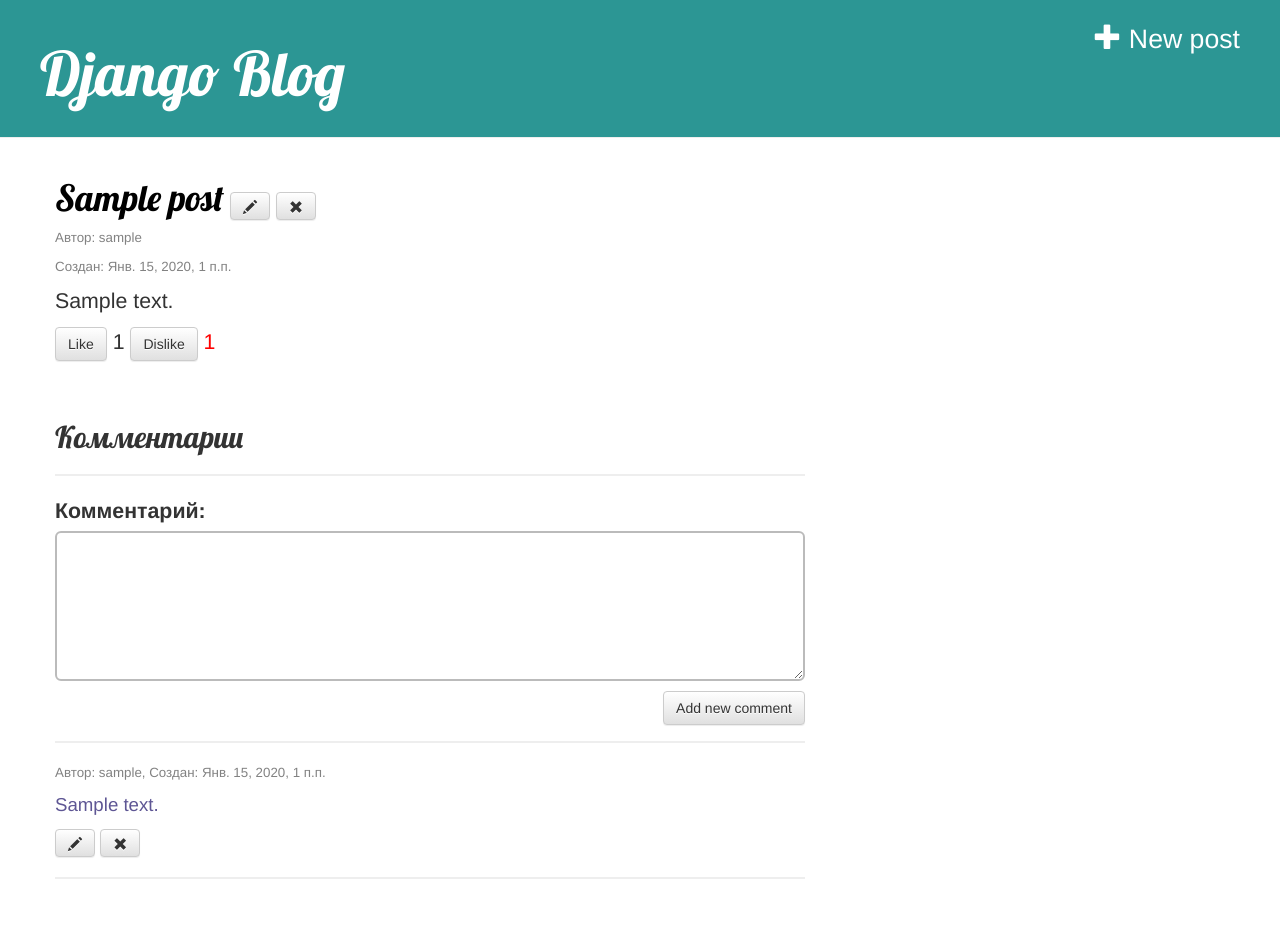
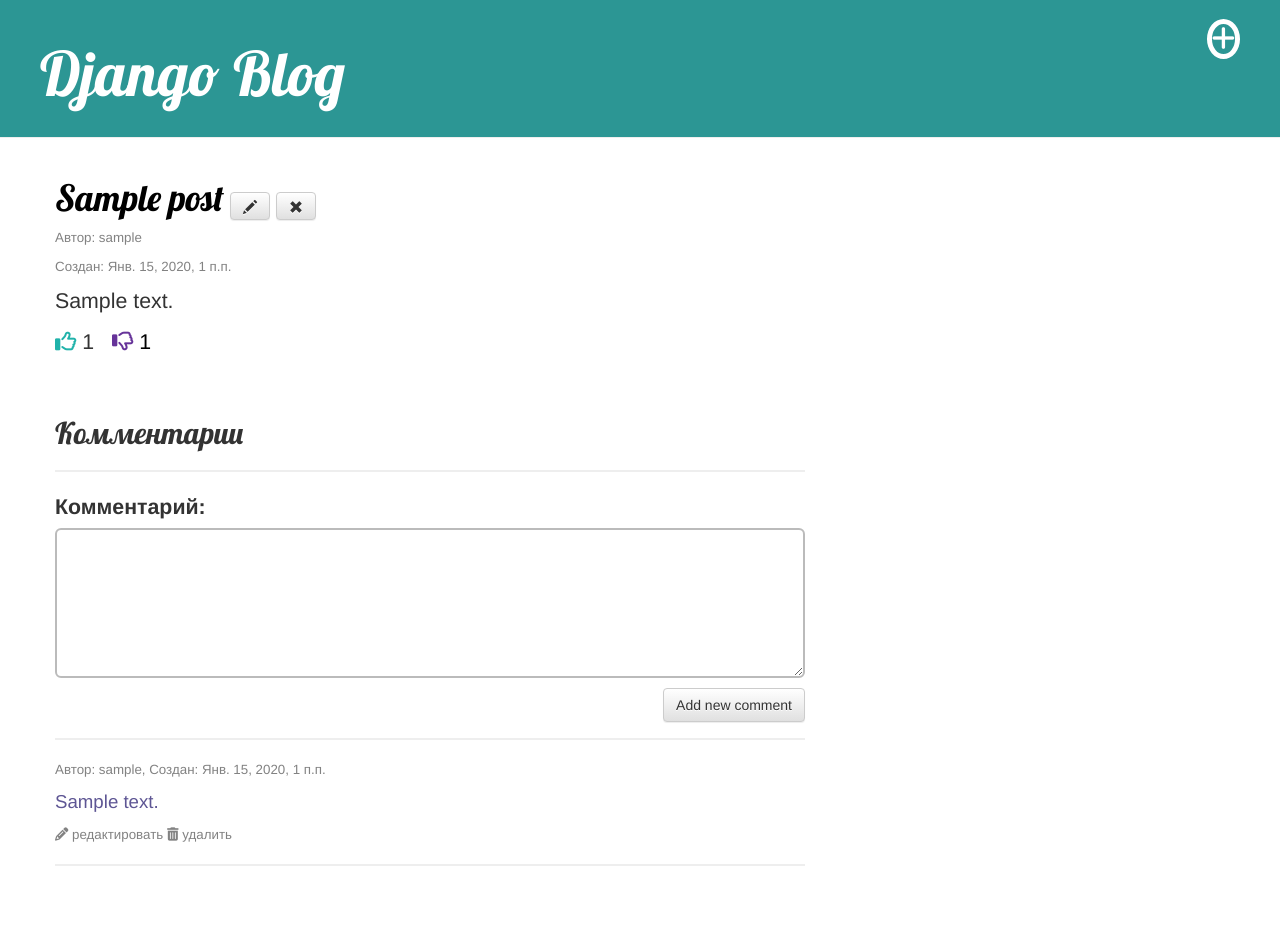
Before and after one commit to anvandev/TMS_Django, a Django app: page /post/detail/1/ in a window 1280 px wide. After the commit the page ends 866 px from the top, so only its background shows below. Run offline with Django 3.2, Linux system fonts and the light colour scheme; a user stored in the database is signed in; tables that the repository leaves empty hold one stand-in row (values such as "Sample post"); some libraries are stand-ins or nearby versions.

Commit message:
style changes: comments and top menu

```diff
--- a/post/static/css/post.css
+++ b/post/static/css/post.css
@@ -65,3 +65,10 @@
 .post h1 a, .post h1 a:visited {
     color: #000000;
 }
+
+.new-post {
+    width: 80px;
+    height: 80px;
+    border-radius: 50%;
+    border: 5px solid #ffffff;
+}
--- a/post/templates/post/base.html
+++ b/post/templates/post/base.html
@@ -8,12 +8,13 @@
         <link rel="stylesheet" href="//maxcdn.bootstrapcdn.com/bootstrap/3.2.0/css/bootstrap-theme.min.css">
         <link href="https://fonts.googleapis.com/css?family=Lobster&subset=latin,cyrillic" rel="stylesheet" type="text/css">
         <link rel="stylesheet" href="{% static 'css/post.css' %}">
+        <script src="https://kit.fontawesome.com/94d106b433.js" crossorigin="anonymous"></script>
     </head>
 
     <body>
         <div class="page-header">
             {% if user.is_authenticated %}
-                <a href="{% url 'post_new' %}" class="top-menu"> <span class="glyphicon glyphicon-plus"></span> New post </a>
+                <a href="{% url 'post_new' %}" class="top-menu"> <span class="new-post"><i class="fas fa-plus"></i></span> </a>
             {% endif %}
             <h1><a href="/post/list/">Django Blog</a></h1>
         </div>
--- a/post/templates/post/post_detail.html
+++ b/post/templates/post/post_detail.html
@@ -21,23 +21,29 @@
 
             <div>
                 <div style="display: inline-block">
-                    <a class="btn btn-default" href="{% url 'post_like' post_pk=post.pk like=1%}">
-                        <span>Like</span>
+                    <a href="{% url 'post_like' post_pk=post.pk like=1%}">
+                        <span style="color: lightseagreen"><i class="far fa-thumbs-up"></i></span>
                     </a>
+<!--                    <a class="btn btn-default" href="{% url 'post_like' post_pk=post.pk like=1%}">-->
+<!--                        <span>Like</span>-->
+<!--                    </a>-->
                 </div>
 
                 <div style="display: inline-block">
-                    {{post.like}}
+                    {{post.like}} &nbsp
                 </div>
 
                 <div style="display: inline-block">
-                    <a class="btn btn-default" href="{% url 'post_like' post_pk=post.pk like=2%}">
-                        <span>Dislike</span>
+                    <a href="{% url 'post_like' post_pk=post.pk like=2%}">
+                        <span style="color: rebeccapurple" ><i class="far fa-thumbs-down"></i> </span>
                     </a>
+<!--                    <a class="btn btn-default" href="{% url 'post_like' post_pk=post.pk like=2%}">-->
+<!--                        <span>Dislike</span>-->
+<!--                    </a>-->
                 </div>
 
                 <div style="display: inline-block">
-                    <a style="text-decoration: none; color: red">{{post.dislike}}</a>
+                    <a style="text-decoration: none; color: black">{{post.dislike}}</a>
                 </div>
             </div>
 
@@ -53,8 +59,8 @@
                     <p class="date"> Автор: {{ comment.author }}, Создан: {{ comment.created_date }}</p>
                     <p> {{ comment.text }}</p>
                     {% if user.is_authenticated and user == comment.author %}
-                    <a class="btn btn-default" href="{% url 'comment_edit' comment_pk=comment.pk %}"><span class="glyphicon glyphicon-pencil"></span></a>
-                    <a class="btn btn-default" href="{% url 'comment_remove' comment_pk=comment.pk %}"><span class="glyphicon glyphicon-remove"></span></a>
+                    <a class="date" href="{% url 'comment_edit' comment_pk=comment.pk %}"><span><i class="fas fa-pencil-alt"></i> редактировать </span></a>
+                    <a class="date" href="{% url 'comment_remove' comment_pk=comment.pk %}"><span><i class="fas fa-trash-alt"></i> удалить </span></a>
                     {% endif %}
                     <hr>
                 {% empty %}
```
